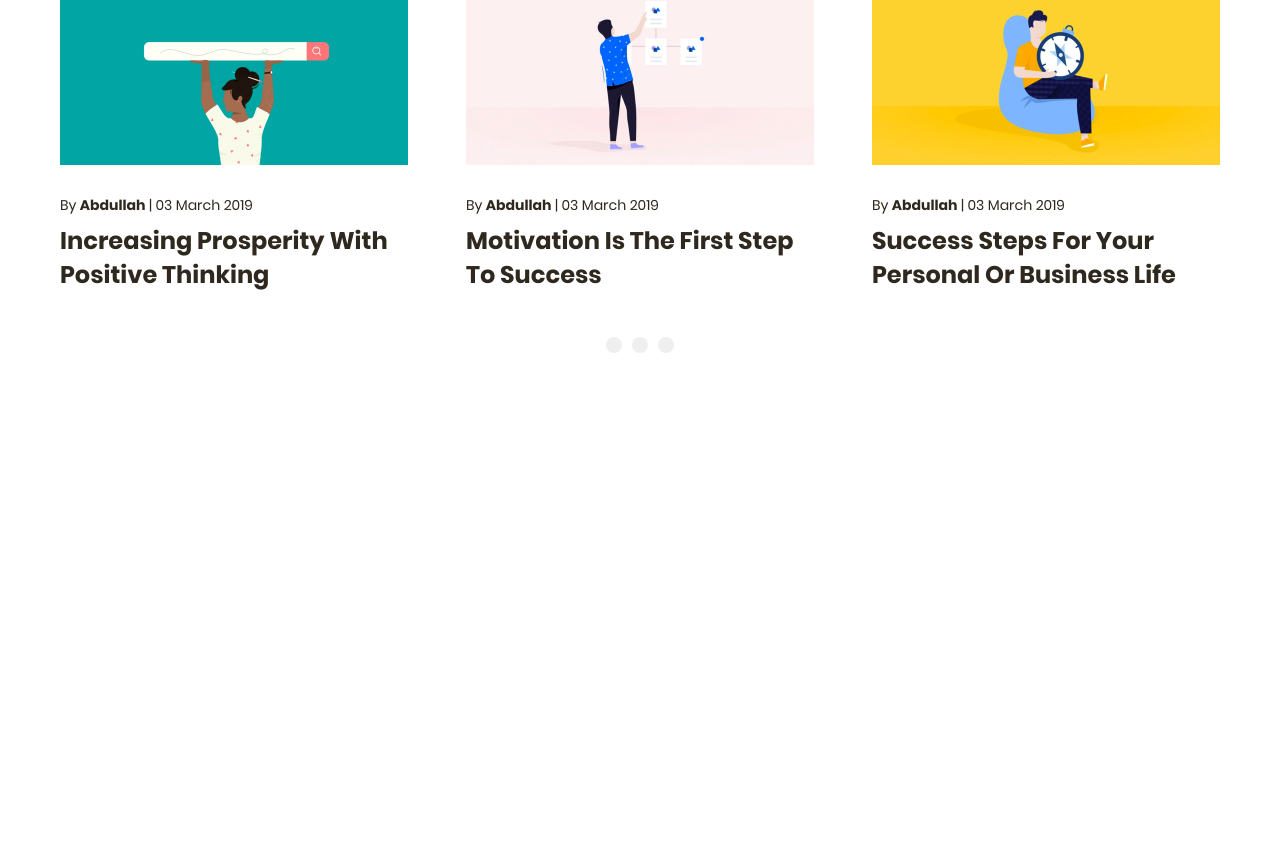
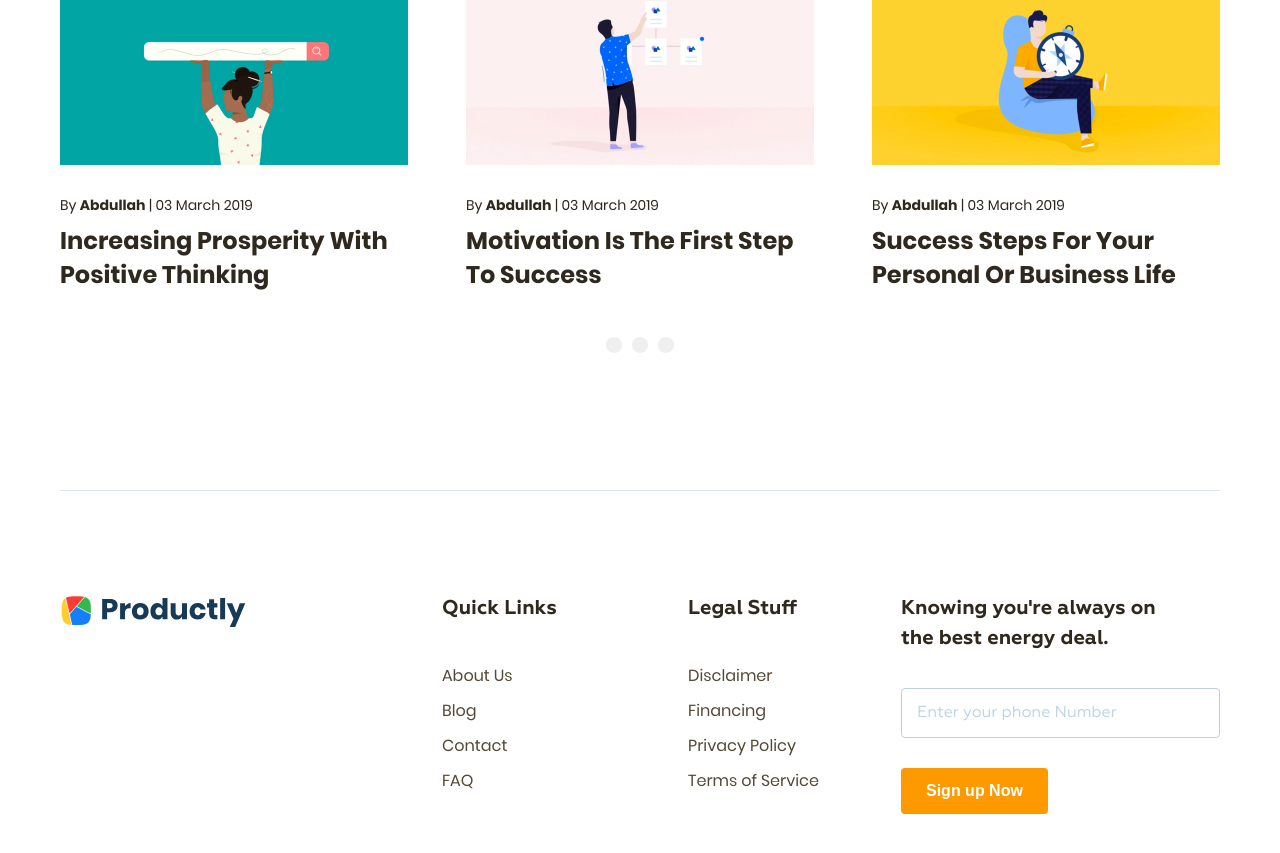
Before and after one commit to MorgunovKirill/productly, a Vue app: page / in a window 1280 px wide. Shown: the part 4272-5125 px from the top of the page. Before the commit the page ends 4745 px from the top, so only its background shows below. Built offline with nearby package versions, Linux system fonts and the light colour scheme; a web font is replaced by a local one.

Commit message:
finished footer component

```diff
--- a/src/App.vue
+++ b/src/App.vue
@@ -6,6 +6,7 @@
     <FeaturesList />
     <Hero />
     <Strategies />
+    <Footer />
   </div>
 </template>
 
@@ -16,10 +17,12 @@ import Tools from "@/components/Tools.vue";
 import FeaturesList from '@/components/FeaturesList.vue';
 import Hero from '@/components/Hero.vue';
 import Strategies from "@/components/Strategies";
+import Footer from "@/components/Footer";
 
 export default {
   name: 'App',
   components: {
+    Footer,
     Strategies,
     Tools,
     Intro,
--- a/src/assets/sass/vars.scss
+++ b/src/assets/sass/vars.scss
@@ -10,3 +10,4 @@ $color-dark-2: #173a56;
 $color-dark-3: #544837;
 $color-bright: #ff9900;
 $color-text-alt: #567592;
+$color-light: #bcd0e5;
--- /dev/null
+++ b/src/components/Footer.vue
@@ -0,0 +1,143 @@
+<template>
+  <footer class="footer container">
+    <div class="footer__logo">
+      <a  class="footer__logo-img">
+        <img src="../assets/img/logo.png" alt="логотип компании">
+        <img src="../assets/img/productly.svg" alt="productly">
+      </a>
+    </div>
+    <div class="footer__menu">
+      <nav class="footer__nav">
+        <h3 class="footer__heading">Quick Links</h3>
+        <ul class="footer__list">
+          <li class="footer__item"><a href="#" class="footer__link">About Us</a></li>
+          <li class="footer__item"><a href="#" class="footer__link">Blog</a></li>
+          <li class="footer__item"><a href="#" class="footer__link">Contact</a></li>
+          <li class="footer__item"><a href="#" class="footer__link">FAQ</a></li>
+        </ul>
+      </nav>
+      <nav class="footer__nav">
+        <h3 class="footer__heading">Legal Stuff</h3>
+        <ul class="footer__list">
+          <li class="footer__item"><a href="#" class="footer__link">Disclaimer</a></li>
+          <li class="footer__item"><a href="#" class="footer__link">Financing</a></li>
+          <li class="footer__item"><a href="#" class="footer__link">Privacy Policy</a></li>
+          <li class="footer__item"><a href="#" class="footer__link"> Terms of Service</a></li>
+        </ul>
+      </nav>
+    </div>
+    <div class="footer__reply">
+      <h3 class="footer__heading">Knowing you're always on the best energy deal.</h3>
+      <form>
+        <input
+            type="text"
+            v-model="userContact"
+            placeholder="Enter your phone Number"
+        >
+        <button class="footer__btn btn btn--bright" type="submit">Sign up Now</button>
+      </form>
+    </div>
+  </footer>
+</template>
+
+<script>
+export default {
+  name: 'FooterComponent',
+  data() {
+    return {
+      userContact: ''
+    }
+  }
+}
+</script>
+<style lang="scss" scoped>
+@import "../assets/sass/vars";
+
+.footer {
+  display: flex;
+  padding: 102px 0 91px 0;
+  border-top: 1px solid rgba(188, 208, 229, 0.496913);
+
+  input {
+    background: $color-default-white;
+    border: 1px solid $color-light;
+    box-sizing: border-box;
+    border-radius: 4px;
+    padding: 10px 15px;
+    font-family: $secondary-font;
+    font-style: normal;
+    font-weight: 400;
+    font-size: 16px;
+    line-height: 28px;
+    width: 100%;
+    margin-bottom: 30px;
+
+
+    &::placeholder {
+      color: $color-light;
+    }
+  }
+
+
+  &__btn {
+    font-weight: 700;
+  }
+
+  &__logo {
+    margin-right: auto;
+
+    &-img {
+      display: flex;
+      align-items: center;
+
+      img {
+        &:last-child {
+          margin-left: 10px;
+          margin-top: 5px;
+        }
+      }
+    }
+  }
+
+  &__menu {
+    flex-basis: 32.5%;
+    margin-right: 82px;
+    display: flex;
+    justify-content: space-between;
+  }
+
+  &__reply {
+    flex-basis: 27.5%;
+
+    .footer__heading {
+      max-width: 280px;
+    }
+  }
+
+  &__list {
+    margin: 0;
+    padding: 0;
+    list-style: none;
+  }
+
+  &__heading {
+    font-family: $secondary-font;
+    font-style: normal;
+    font-weight: 700;
+    font-size: 20px;
+    line-height: 30px;
+    color: $color-dark-base;
+    margin: 0 0 35px 0;
+  }
+
+  &__link {
+    font-family: $primary-font;
+    font-style: normal;
+    font-weight: 400;
+    font-size: 16px;
+    line-height: 35px;
+    color: $color-dark-3;
+    text-decoration: none;
+  }
+}
+</style>
--- a/src/components/Strategies.vue
+++ b/src/components/Strategies.vue
@@ -72,7 +72,7 @@ export default {
 @import "../assets/sass/vars";
 
 .strategies {
-  padding-bottom: 120px;
+  padding-bottom: 137px;
 
   &__title {
     font-family: $primary-font;
```
